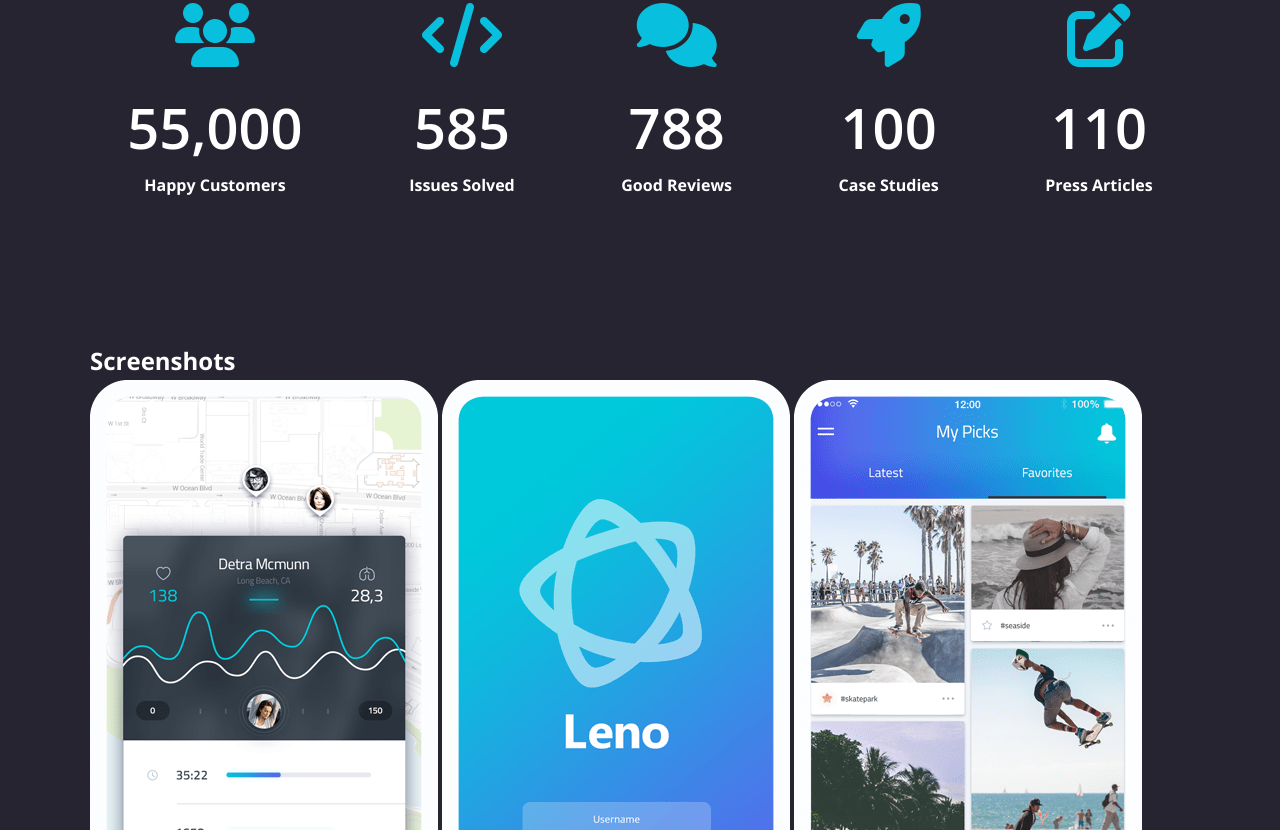
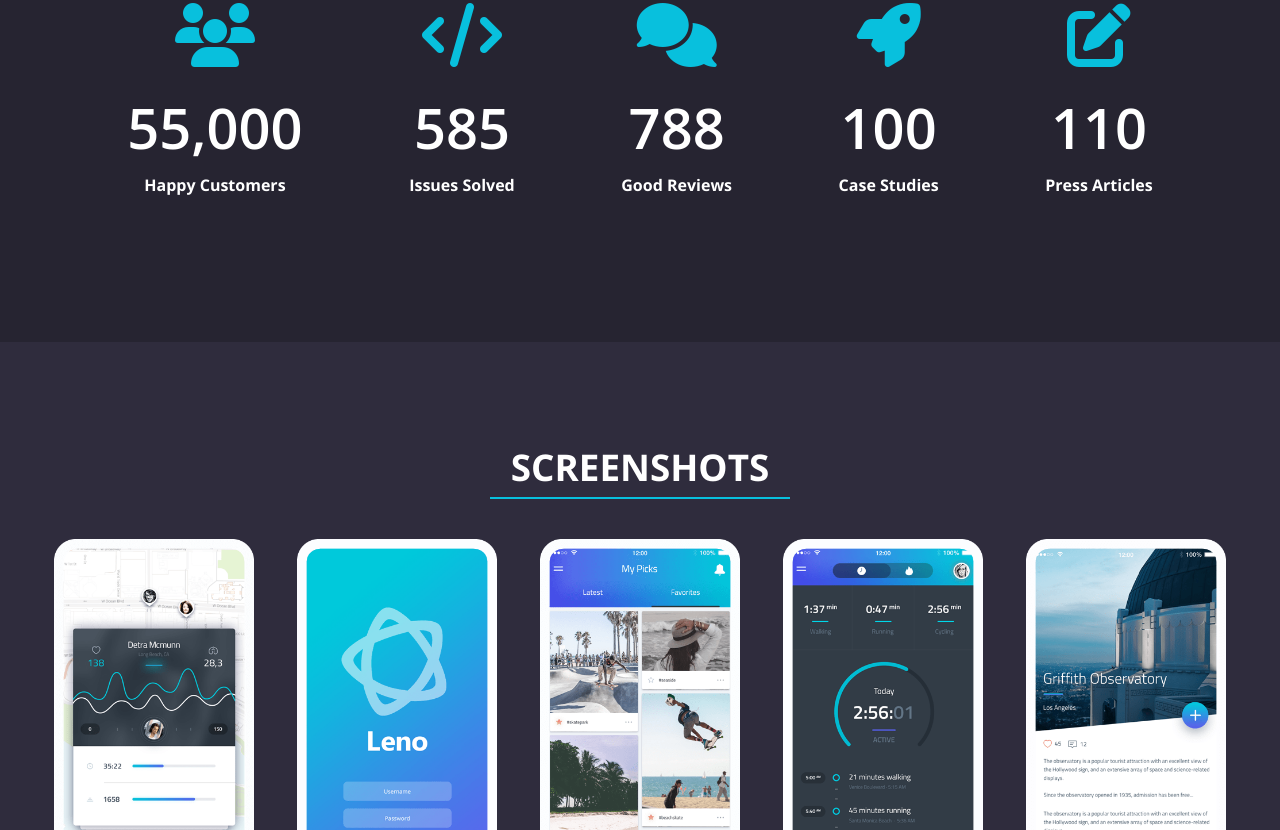
Before and after one commit to ericstober/leno-website, a plain HTML site: page index.html in a window 1280 px wide. Shown: the part 4614-5444 px from the top of the page. Drawn offline with nearby package versions, Linux system fonts and the light colour scheme.

Commit message:
added screenshots section css

```diff
--- a/css/styles.css
+++ b/css/styles.css
@@ -478,6 +478,38 @@
   font-weight: 400;
 }
 
+/* Screenshots Section */
+.screenshots {
+  padding: 6rem 2rem;
+  background-color: var(--tertiary-color);
+  text-align: center;
+}
+
+.screenshots__container {
+  max-width: 1200px;
+}
+
+.screenshots__title {
+  font-size: 2.3rem;
+  text-transform: uppercase;
+  border-bottom: 2px solid var(--primary-color);
+  width: 300px;
+  margin: 0 auto 2.5rem;
+}
+
+.screenshots__images {
+  display: flex;
+  justify-content: space-between;
+  gap: 1rem;
+  flex-wrap: wrap;
+}
+
+.screenshots__images img {
+  width: 100%;
+  max-width: 200px;
+  margin: 0 auto;
+}
+
 /* Media Queries */
 @media (max-width: 992px) {
   /* Hero */
```
